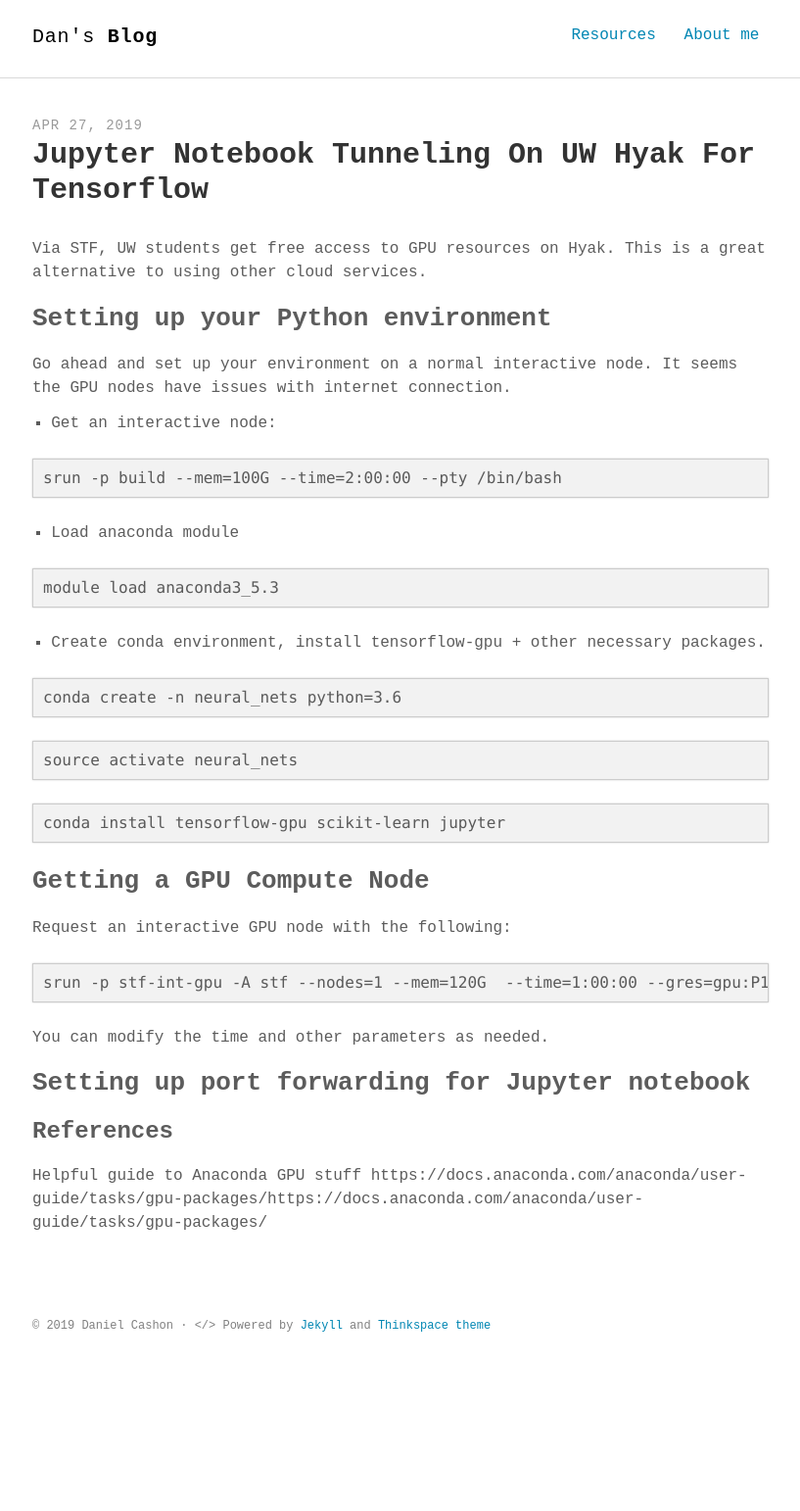
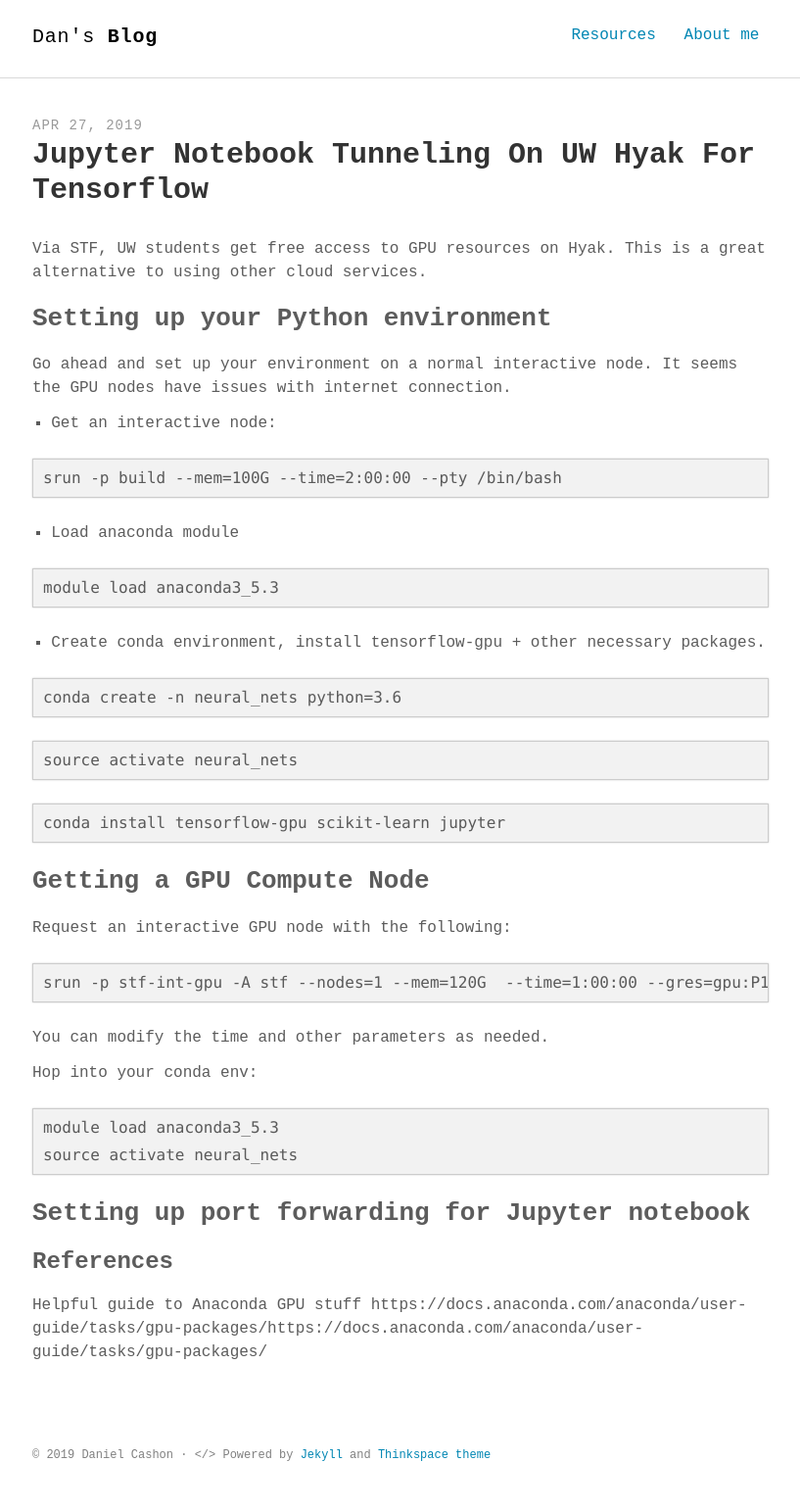
Before and after one commit to dcashon/dcashon.github.io, a Jekyll site: the page built from _posts/2019-04-27-guide_to_tensorflow_on_UW_hyak.md, in a window 1280 px wide. Shown: the whole page at 98% size, without its empty margins (231-1048 px from the left). Built offline with Jekyll 4.4.1, drawn with Linux system fonts in a browser that asks for light colours; some web fonts are replaced; before the commit the page ends 1410 px from its top, so only the background shows below that.

Commit message:
Update 2019-04-27-guide_to_tensorflow_on_UW_hyak.md

```diff
--- a/_posts/2019-04-27-guide_to_tensorflow_on_UW_hyak.md
+++ b/_posts/2019-04-27-guide_to_tensorflow_on_UW_hyak.md
@@ -47,6 +47,11 @@ srun -p stf-int-gpu -A stf --nodes=1 --mem=120G  --time=1:00:00 --gres=gpu:P100:
 
 You can modify the time and other parameters as needed.
 
+Hop into your conda env:
+~~~~
+module load anaconda3_5.3
+source activate neural_nets
+~~~~
 
 
 
```
